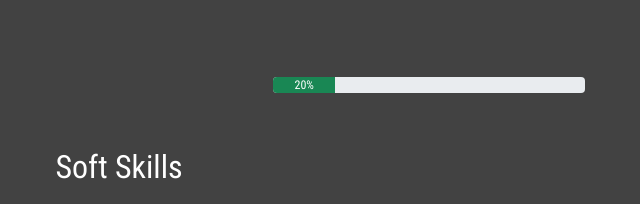
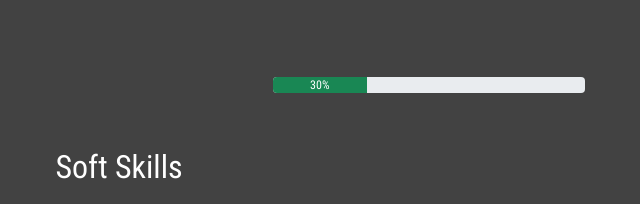
Before and after one commit to raimondo-ignizio/raimondo-ignizio-portfolio, a website built with webpack: page src/portfolio.html in a window 1280 px wide. Shown: the part 2504-2708 px from the top of the page, 521-1161 px from the left. Built offline with nearby package versions, Linux system fonts and the light colour scheme.

Commit message:
Hard skill section update

```diff
--- a/src/portfolio.html
+++ b/src/portfolio.html
@@ -75,8 +75,8 @@
          <img src="images/icon/vue-icon.svg"/>
          <h3>Vue.js</h3>
          <div class="progress">
-           <div class="progress-bar bg-success" style="width: 20%" role="progressbar"
-                aria-valuenow="2" aria-valuemin="0" aria-valuemax="10">20%</div>
+           <div class="progress-bar bg-success" style="width: 30%" role="progressbar"
+                aria-valuenow="3" aria-valuemin="0" aria-valuemax="10">30%</div>
          </div>
         </div>
 
```
